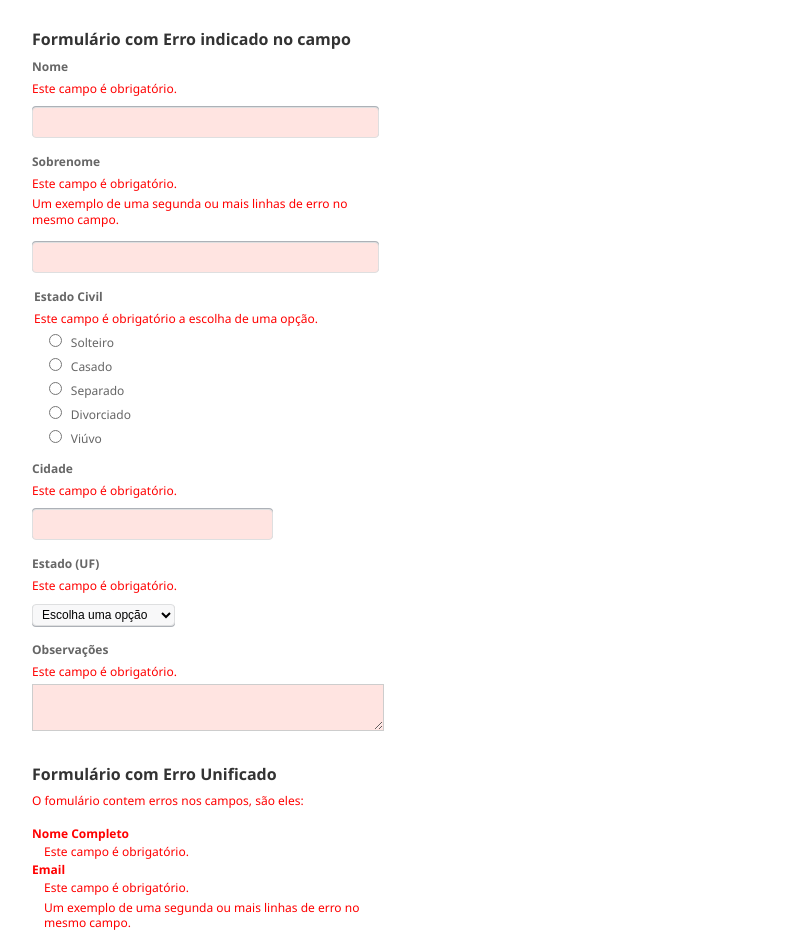
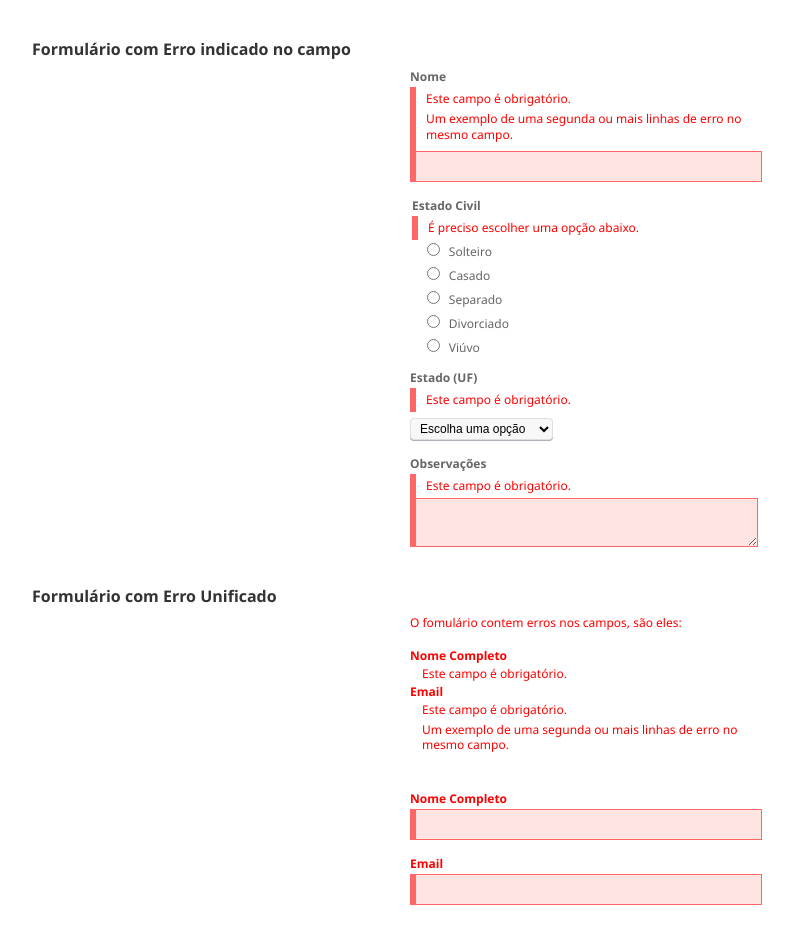
Before and after one commit to viniciusbraga/basalstyle, a plain HTML site: page forms.htm in a window 1280 px wide. Shown: the part 744-1686 px from the top of the page, without its empty margins (116-909 px from the left). Drawn offline with Linux system fonts and the light colour scheme.

Commit message:
Formatação de erro mais clara. Precisa expandir alguns exemplos.

```diff
--- a/css/basalstyle.css
+++ b/css/basalstyle.css
@@ -205,13 +205,20 @@ article, aside, details, figcaption, figure, footer, header, hgroup, menu, nav,
 }
 .formRow .errorlist {
   margin: 0;
-  padding: 0;
+  padding: 0 0 0 1em;
+  border-left: 6px solid #F66;
   list-style: none;
 }
 .formRow .errorlist + input,
 .formRow .errorlist + input + input,
 .formRow .errorlist + textarea,
 .errorInput input {
+  margin: 0 0 6px;
+  padding: 4px 0 5px 5px;
+  box-shadow: none;
+  border: 1px solid #F66;
+  border-left: 6px solid #F66;
+  border-radius: 0;
   background: #FFE4E1;
 }
 .errorInput label{
--- a/forms.htm
+++ b/forms.htm
@@ -48,6 +48,9 @@
 
       <div class="row">
           <div class="col-3">
+            &nbsp;
+          </div>
+          <div class="col-3">
                   <form action="" method="" accept-charset="utf-8">
 
                           <div class="formRow labelBlock inputText">
@@ -55,6 +58,7 @@
                           </div>
 
                           <div class="formRow labelBlock inputText inputText">
+
                               <label for="id_surname">Sobrenome</label> <input type="text" id="id_surname" name="surname">
                           </div>
 
@@ -108,6 +112,9 @@
 
         <div class="row ">
             <div class="col-3">
+              &nbsp;
+            </div>
+            <div class="col-3">
 
                   <form action="" method="" accept-charset="utf-8">
 
@@ -115,24 +122,17 @@
                               <label for="id_name">Nome</label>
                               <ul class="errorlist">
                                   <li>Este campo é obrigatório.</li>
+                                  <li>Um exemplo de uma segunda ou mais linhas de erro no mesmo campo.</li>
                               </ul>
                               <input type="text" id="id_name" name="name">
                           </div>
 
-                          <div class="formRow labelBlock inputText inputText">
-                              <label for="id_surname">Sobrenome</label>
-                              <ul class="errorlist">
-                                  <li>Este campo é obrigatório.</li>
-                                  <li>Um exemplo de uma segunda ou mais linhas de erro no mesmo campo.</li>
-                              </ul>
-                              <input type="text" id="id_surname" name="surname">
-                          </div>
 
                           <div class="formRow inputRadio">
                               <fieldset>
                                   <legend>Estado Civil</legend>
                                   <ul class="errorlist">
-                                      <li>Este campo é obrigatório a escolha de uma opção.</li>
+                                      <li>É preciso escolher uma opção abaixo.</li>
                                   </ul>
 
                                   <dl>
@@ -145,13 +145,6 @@
                               </fieldset>
                           </div>
 
-                          <div class="formRow labelBlock inputText inputText-66">
-                              <label for="id_city">Cidade</label>
-                              <ul class="errorlist">
-                                  <li>Este campo é obrigatório.</li>
-                              </ul>
-                              <input type="text" id="id_city" name="city">
-                          </div>
 
                           <div class="formRow labelBlock selectDropdown">
                               <label for="id_state">Estado (UF) </label>
@@ -182,6 +175,10 @@
       <h3>Formulário com Erro Unificado</h3>
 
           <div class="row">
+            <div class="col-3">
+              &nbsp;
+            </div>
+
                 <div class="col-3">
                     <div class="errorlist">
                         <p>O fomulário contem erros nos campos, são eles:</p>
```
